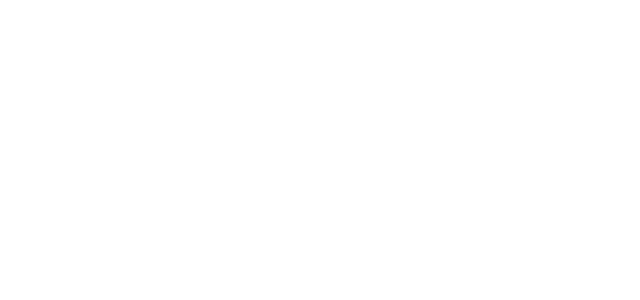
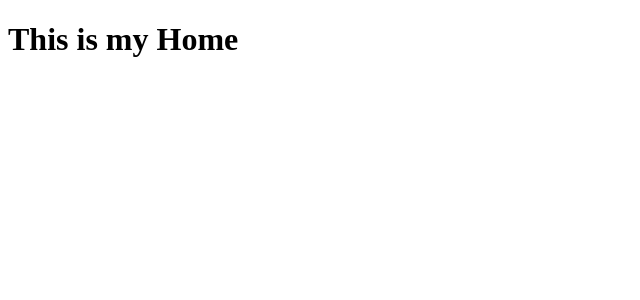
Before and after one commit to Kmcateer926/react-portfolio, a React (Create React App) app: page / in a window 1280 px wide. Shown: the top 300 px of the page, without its empty margins (0-640 px from the left). Built offline with nearby package versions, Linux system fonts and the light colour scheme.

Commit message:
pages are showing up with text

```diff
--- a/src/App.js
+++ b/src/App.js
@@ -6,9 +6,9 @@
 function App() {
   return (
     <Router basename="/">
-      <Route exact path="/" Component={Home} />
-      <Route exact path="/Contact" Component={Contact} />
-      <Route exact path="/Portfolio" Component={Portfolio} />
+      <Route exact path="/" component={Home} />
+      <Route exact path="/Contact" component={Contact} />
+      <Route exact path="/Portfolio" component={Portfolio} />
     </Router>
   );
 }
```
Also changed, not shown: 1 other file (tests, documents, lock files or other folders).
